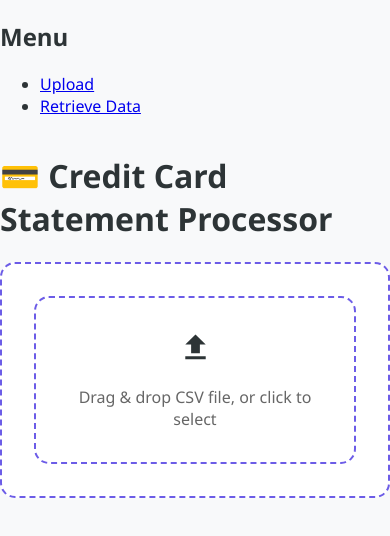
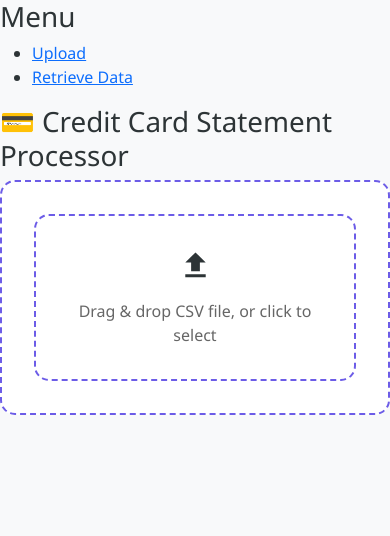
Before and after one commit to adriano1123/adro-ledger-flow-fe, a React (Create React App) app: page / in a window 390 px wide. Shown: the top 536 px of the page. Built offline with nearby package versions, Linux system fonts and the light colour scheme.

Commit message:
adding bootstrap

```diff
--- a/public/index.html
+++ b/public/index.html
@@ -1,4 +1,6 @@
 <!DOCTYPE html>
+<meta name="viewport" content="width=device-width, initial-scale=1">
+<link href="https://cdn.jsdelivr.net/npm/bootstrap@5.3.0/dist/css/bootstrap.min.css" rel="stylesheet">
 <html lang="en">
 <head>
   <meta charset="UTF-8">
--- /dev/null
+++ b/src/styles.css
@@ -0,0 +1,56 @@
+body {
+    min-height: 100vh;
+    background: linear-gradient(135deg, #f8f9fa 0%, #e9ecef 100%);
+}
+
+.sidebar {
+    height: 100vh;
+    background: white;
+    box-shadow: 2px 0 10px rgba(0,0,0,0.1);
+    padding: 20px;
+    position: fixed;
+    left: 0;
+    width: 280px;
+}
+
+.main-content {
+    margin-left: 280px;
+    padding: 30px;
+}
+
+@media (max-width: 768px) {
+    .sidebar {
+        width: 100%;
+        height: auto;
+        position: relative;
+        margin-bottom: 20px;
+    }
+
+    .main-content {
+        margin-left: 0;
+        padding: 20px;
+    }
+}
+
+.transaction-card {
+    background: white;
+    border-radius: 10px;
+    padding: 15px;
+    margin-bottom: 15px;
+    box-shadow: 0 2px 5px rgba(0,0,0,0.1);
+    transition: transform 0.2s;
+}
+
+.transaction-card:hover {
+    transform: translateY(-3px);
+}
+
+.emoji-icon {
+    font-size: 1.2em;
+    margin-right: 8px;
+}
+
+.btn-emoji {
+    display: flex;
+    align-items: center;
+}
```
